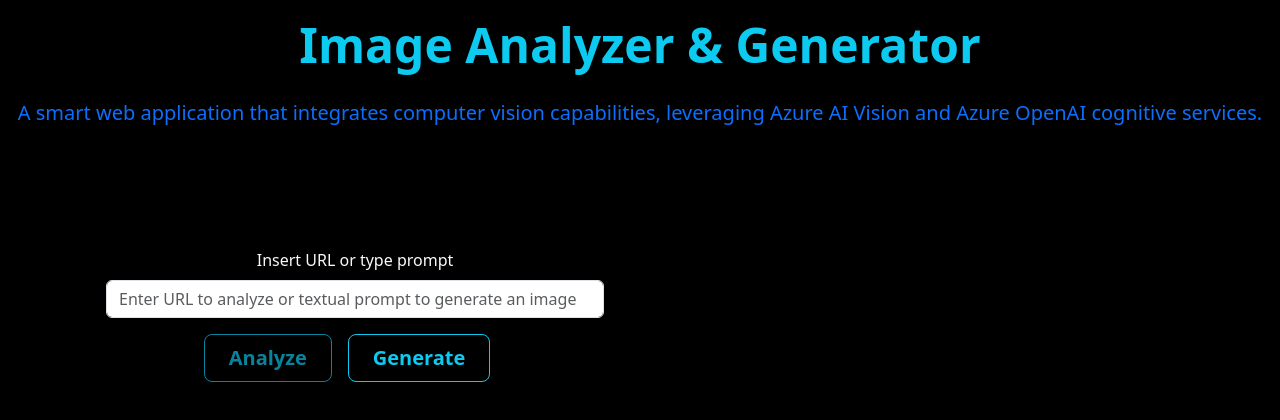
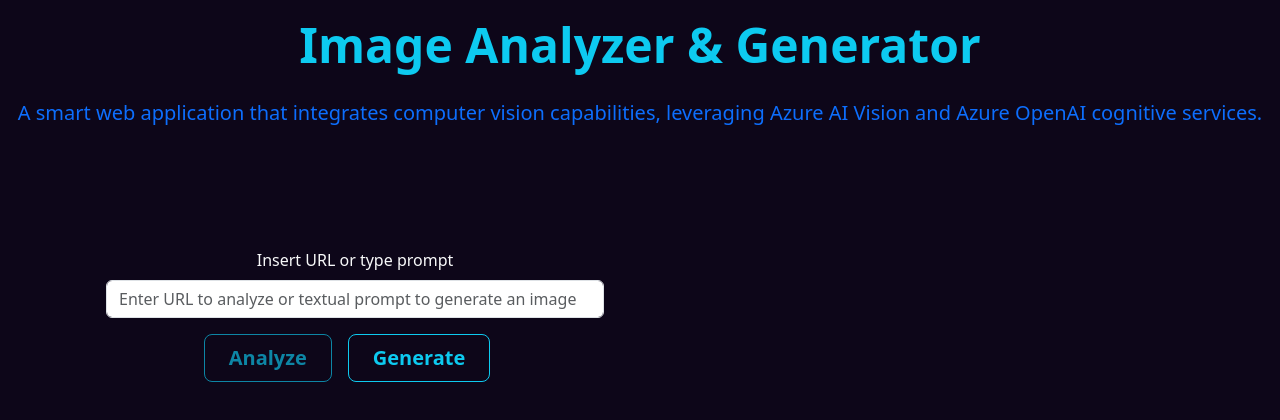
Before and after one commit to favio102/analyze-and-generate-images-Azure-AI, a React (Create React App) app: page / in a window 1280 px wide. Shown: the top 420 px of the page. Built offline with nearby package versions, Linux system fonts and the light colour scheme.

Commit message:
styles updated

```diff
--- a/public/index.html
+++ b/public/index.html
@@ -26,7 +26,7 @@
     -->
     <title>React App</title>
   </head>
-  <body>
+  <body id="style">
     <noscript>You need to enable JavaScript to run this app.</noscript>
     <div id="root"></div>
     <!--
--- a/src/index.css
+++ b/src/index.css
@@ -0,0 +1,5 @@
+#style {
+  margin: 0;
+  padding: 0;
+  background-color: rgb(13, 6, 25);
+}
--- a/src/index.js
+++ b/src/index.js
@@ -3,11 +3,4 @@
 import './index.css';
 import App from './App';
 
-
-const rootStyle = {
-  backgroundColor: 'black', // Change to your desired background color
-  height: '100vh', // Set height to fill the entire viewport if needed
-  /* Add more styles as needed */
-};
-
-ReactDOM.render(<div style={rootStyle}><App /></div>, document.getElementById('root'));
+ReactDOM.render(<App/>, document.getElementById('root'));
```
